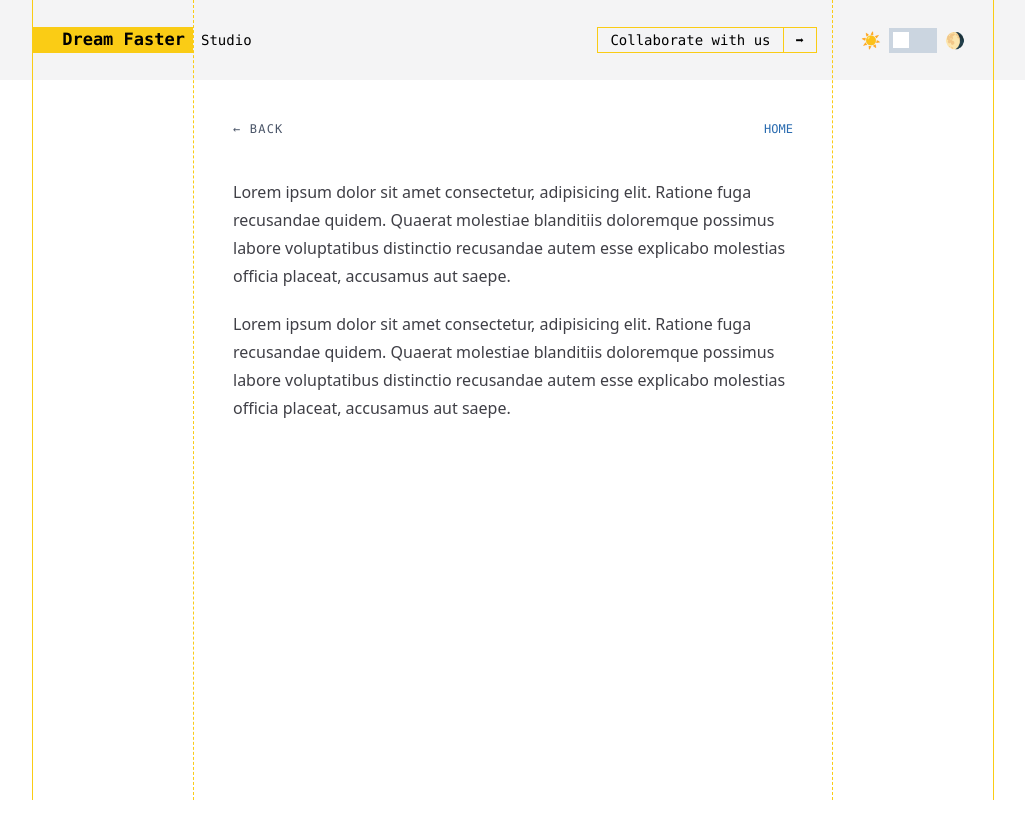
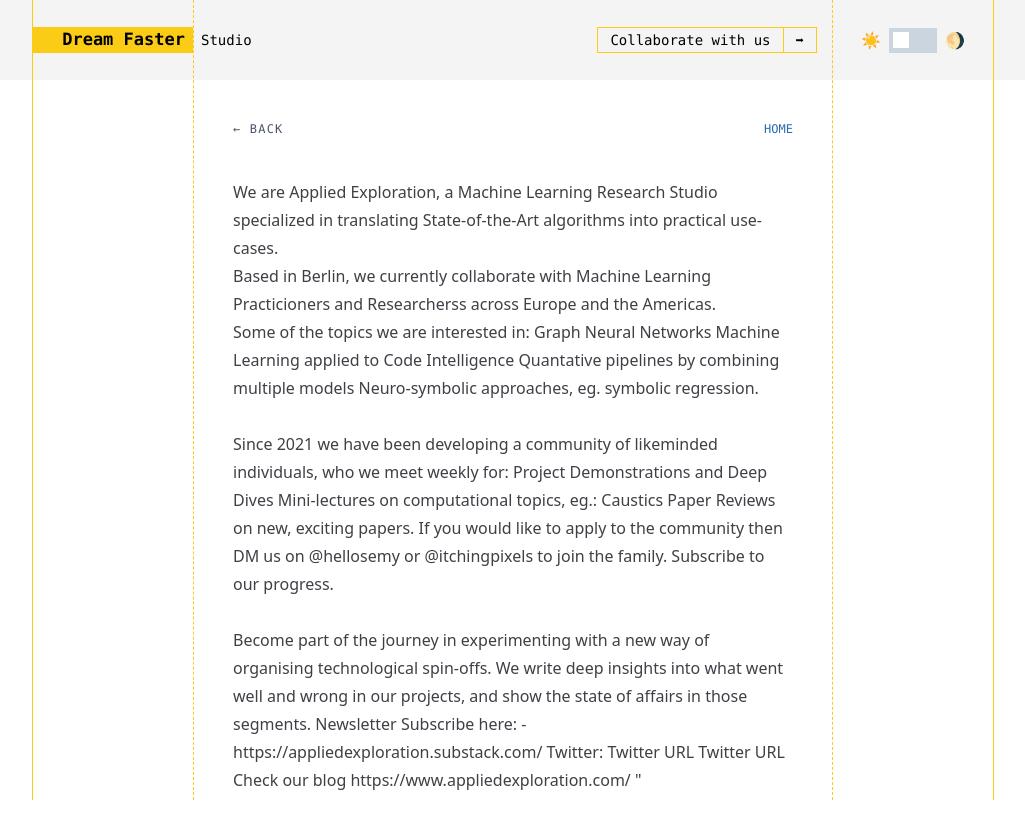
Before and after one commit to dream-faster/dream-faster-landing, a Next.js app: page /about in a window 1280 px wide. Shown: the top 838 px of the page, without its empty margins (127-1152 px from the left). Built offline with nearby package versions, Linux system fonts and the light colour scheme.

Commit message:
feat: Added external link option to Majorbutton.

```diff
--- a/src/components/DarkModeButton.tsx
+++ b/src/components/DarkModeButton.tsx
@@ -1,21 +1,21 @@
-import React, { useEffect } from 'react';
+import React from 'react';
 
 export const ToggleButton = () => {
   function toggleSwitch() {
     document.documentElement.classList.toggle('dark');
     // localStorage.theme = 'light';
   }
-  useEffect(() => {
-    if (
-      localStorage.theme === 'dark' ||
-      (!('theme' in localStorage) &&
-        window.matchMedia('(prefers-color-scheme: dark)').matches)
-    ) {
-      document.documentElement.classList.add('dark');
-    } else {
-      document.documentElement.classList.remove('dark');
-    }
-  });
+  // useEffect(() => {
+  //   if (
+  //     localStorage.theme === 'dark' ||
+  //     (!('theme' in localStorage) &&
+  //       window.matchMedia('(prefers-color-scheme: dark)').matches)
+  //   ) {
+  //     document.documentElement.classList.add('dark');
+  //   } else {
+  //     document.documentElement.classList.remove('dark');
+  //   }
+  // });
 
   return (
     <div className="flex flex-row items-center justify-center justify-self-center">
--- a/src/components/MajorButton.tsx
+++ b/src/components/MajorButton.tsx
@@ -4,17 +4,24 @@ const Box = ({
   text,
   primary,
   sibling,
+  external_,
+  external_link,
 }: {
   text: string;
   primary?: boolean;
   sibling?: boolean;
+  external_?: boolean;
+  external_link?: string;
 }) => (
   <a
+    href={external_link || ''}
     className={`mx-0 h-[calc(1rem+15px)]  w-fit border border-yellow-400 px-3 py-1 text-right font-mono text-black hover:border hover:border-yellow-400 group-hover:border-yellow-400 group-hover:bg-yellow-400 group-hover:shadow-md dark:text-slate-300 md:mr-0 ${
       primary ? 'bg-yellow-400' : 'bg-transparent'
     } ${primary ? 'group-hover:text-white' : 'group-hover:text-black'} ${
       sibling ? 'ml-[-1px]' : 'ml-0'
     } ${primary ? 'dark:text-slate-800' : 'dark:text-slate-300'}`}
+    rel={`${external_ ? 'noopener noreferrer' : 'noreferrer'}`}
+    target={`${external_ ? '_blank' : '_self'}`}
   >
     {text}
   </a>
@@ -24,17 +31,36 @@ export const MajorButton = ({
   text,
   link,
   primary,
+  external,
 }: {
   text: string;
   link: string;
   primary?: boolean;
-}) => (
-  <Link href={link}>
+  external?: boolean;
+}) =>
+  external ? (
     <button className="group mx-2 min-h-[calc(1rem+9px)] shadow-none outline-none ">
-      <Box primary={primary} text={text} />
-      <Box primary={primary} text={'➡'} sibling />
+      <Box
+        primary={primary}
+        text={text}
+        external_={external}
+        external_link={link}
+      />
+      <Box
+        primary={primary}
+        text={'➡'}
+        sibling
+        external_={external}
+        external_link={link}
+      />
     </button>
-  </Link>
-);
+  ) : (
+    <Link href={link}>
+      <button className="group mx-2 min-h-[calc(1rem+9px)] shadow-none outline-none ">
+        <Box primary={primary} text={text} external_={external} />
+        <Box primary={primary} text={'➡'} sibling external_={external} />
+      </button>
+    </Link>
+  );
 
 // ⟶
--- a/src/pages/about.tsx
+++ b/src/pages/about.tsx
@@ -4,16 +4,32 @@ const About = () => (
   <Article title="About us - Dream Faster | ML Research" description="About us">
     <article className="prose prose-zinc w-full dark:prose-invert ">
       <p>
-        Lorem ipsum dolor sit amet consectetur, adipisicing elit. Ratione fuga
-        recusandae quidem. Quaerat molestiae blanditiis doloremque possimus
-        labore voluptatibus distinctio recusandae autem esse explicabo molestias
-        officia placeat, accusamus aut saepe.
-      </p>
-      <p>
-        Lorem ipsum dolor sit amet consectetur, adipisicing elit. Ratione fuga
-        recusandae quidem. Quaerat molestiae blanditiis doloremque possimus
-        labore voluptatibus distinctio recusandae autem esse explicabo molestias
-        officia placeat, accusamus aut saepe.
+        We are Applied Exploration, a Machine Learning Research Studio
+        specialized in translating State-of-the-Art algorithms into practical
+        use-cases.
+        <br />
+        Based in Berlin, we currently collaborate with Machine Learning
+        Practicioners and Researcherss across Europe and the Americas.
+        <br />
+        Some of the topics we are interested in: Graph Neural Networks Machine
+        Learning applied to Code Intelligence Quantative pipelines by combining
+        multiple models Neuro-symbolic approaches, eg. symbolic regression.
+        <br />
+        <br />
+        Since 2021 we have been developing a community of likeminded
+        individuals, who we meet weekly for: Project Demonstrations and Deep
+        Dives Mini-lectures on computational topics, eg.: Caustics Paper Reviews
+        on new, exciting papers. If you would like to apply to the community
+        then DM us on @hellosemy or @itchingpixels to join the family. Subscribe
+        to our progress.
+        <br />
+        <br />
+        Become part of the journey in experimenting with a new way of organising
+        technological spin-offs. We write deep insights into what went well and
+        wrong in our projects, and show the state of affairs in those segments.
+        Newsletter Subscribe here: - https://appliedexploration.substack.com/
+        Twitter: Twitter URL Twitter URL Check our blog
+        https://www.appliedexploration.com/ "
       </p>
     </article>
   </Article>
--- a/src/pages/index.tsx
+++ b/src/pages/index.tsx
@@ -1,5 +1,6 @@
 import { Footer } from '@/components/Footer';
 import { Hero } from '@/components/Hero';
+import { MajorButton } from '@/components/MajorButton';
 import ProjectsSection from '@/components/ProjectsSection';
 import { Meta } from '@/layouts/Meta';
 import { getSortedPostsData } from '@/lib/projects';
@@ -29,6 +30,17 @@ export default function Index({
       <OneSection title="projects 👇">
         <ProjectsSection allPostsData={allPostsData} />
       </OneSection>
+      <OneSection title="links 👇">
+        <div>
+          <MajorButton
+            text="Applied Exploration Blog"
+            link="https://www.appliedexploration.com/"
+            external={true}
+          />
+          {/* <MajorButton sibling external />
+          <MajorButton sibling external /> */}
+        </div>
+      </OneSection>
       <div className="h-28" />
       <OneSection background_full={true}>
         <Footer />
```
